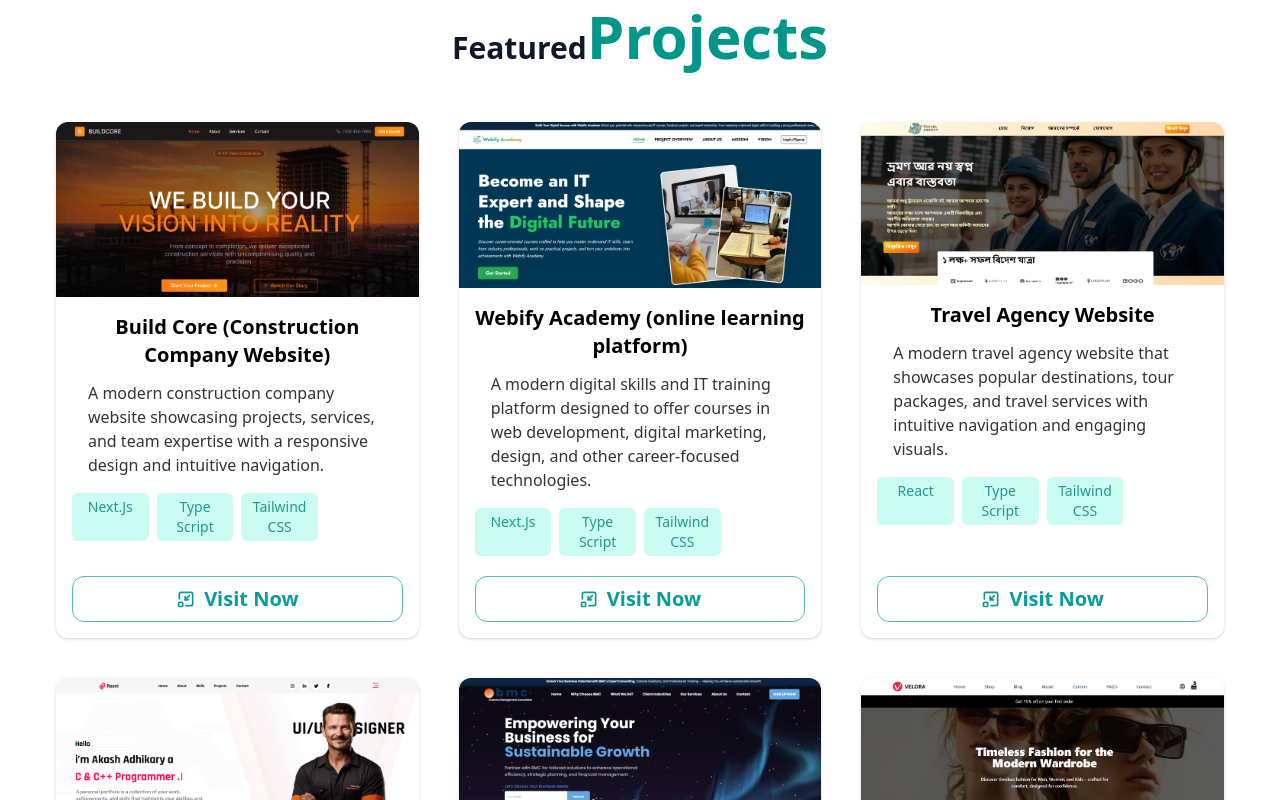
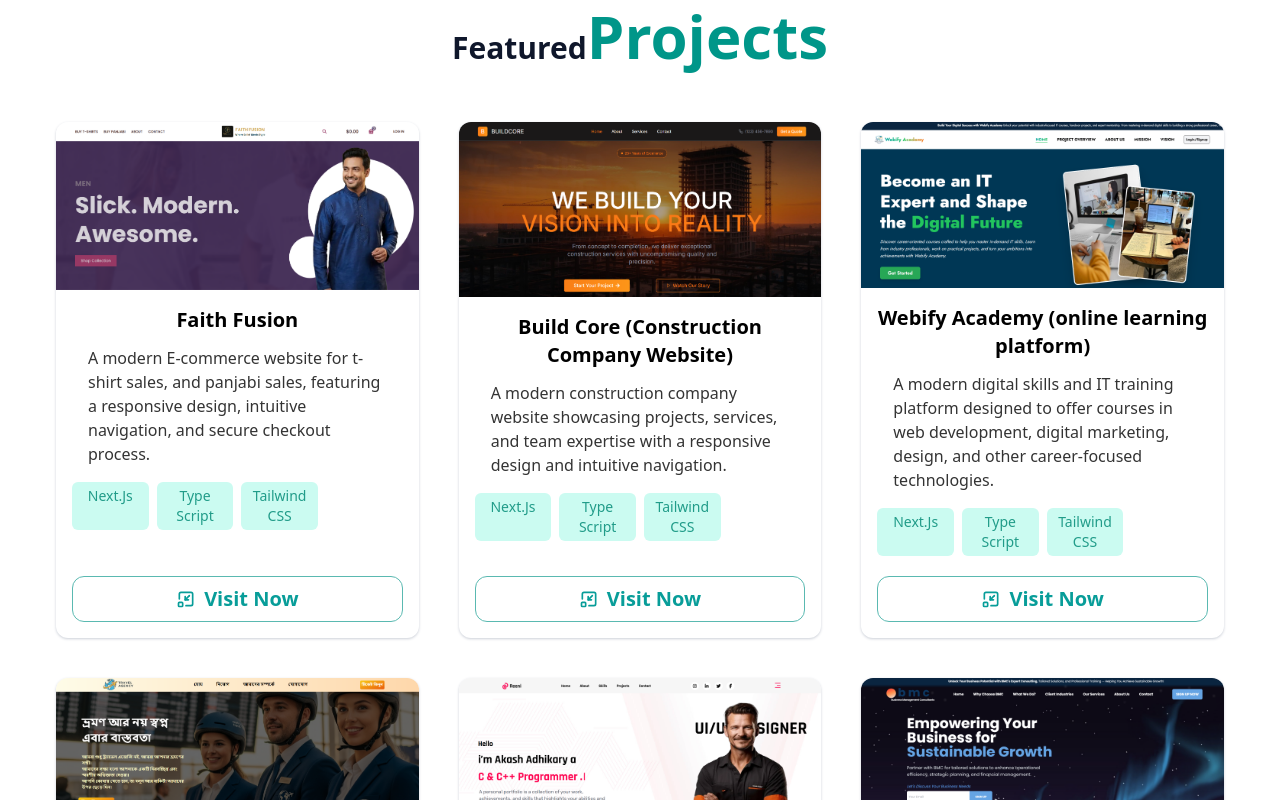
Before and after one commit to ashikapi/ashikapi_portfolio, a React (Vite) app: page /featuredprojects in a window 1280 px wide. Shown: the part 2440-3240 px from the top of the page. Built offline with nearby package versions, Linux system fonts and the light colour scheme.

Commit message:
add new project

```diff
--- a/src/pages/FeaturedProjects.tsx
+++ b/src/pages/FeaturedProjects.tsx
@@ -7,6 +7,7 @@ import projectImage5 from '../images/project_image/akashadhikary.png';
 import projectImage6 from '../images/project_image/TravelAgency.png';
 import projectImage7 from '../images/project_image/Webify Academy.png';
 import projectImage8 from '../images/project_image/Build Core.png';
+import projectImage9 from '../images/project_image/Faith Fusion.png';
 
 
 const featuredetails = [
@@ -77,6 +78,13 @@ url: 'https://bmcbd.netlify.app/'
     Tech: ['Next.Js', 'Type Script', 'Tailwind CSS'],
     url: 'https://build-core-project.vercel.app/'
   },
+  {
+    img: projectImage9,
+    title: 'Faith Fusion',
+    Description: 'A modern E-commerce website for t-shirt sales, and panjabi sales, featuring a responsive design, intuitive navigation, and secure checkout process.',
+    Tech: ['Next.Js', 'Type Script', 'Tailwind CSS'],
+    url: 'https://faith-fusion.vercel.app/'
+  },
 ]
 
 const FeaturedProjects = () => {
```
Also changed, not shown: src/images/project_image/Faith Fusion.png (added).
